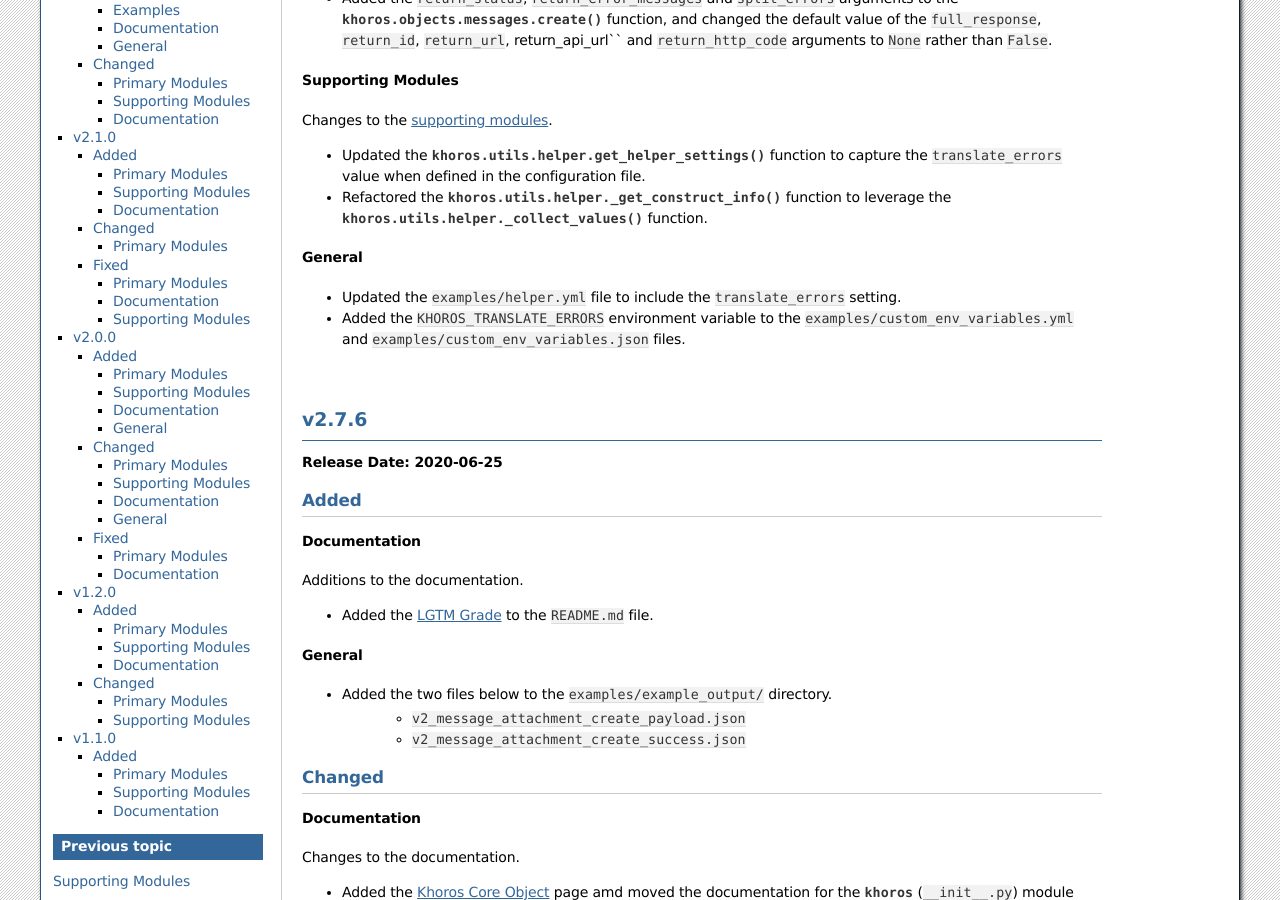
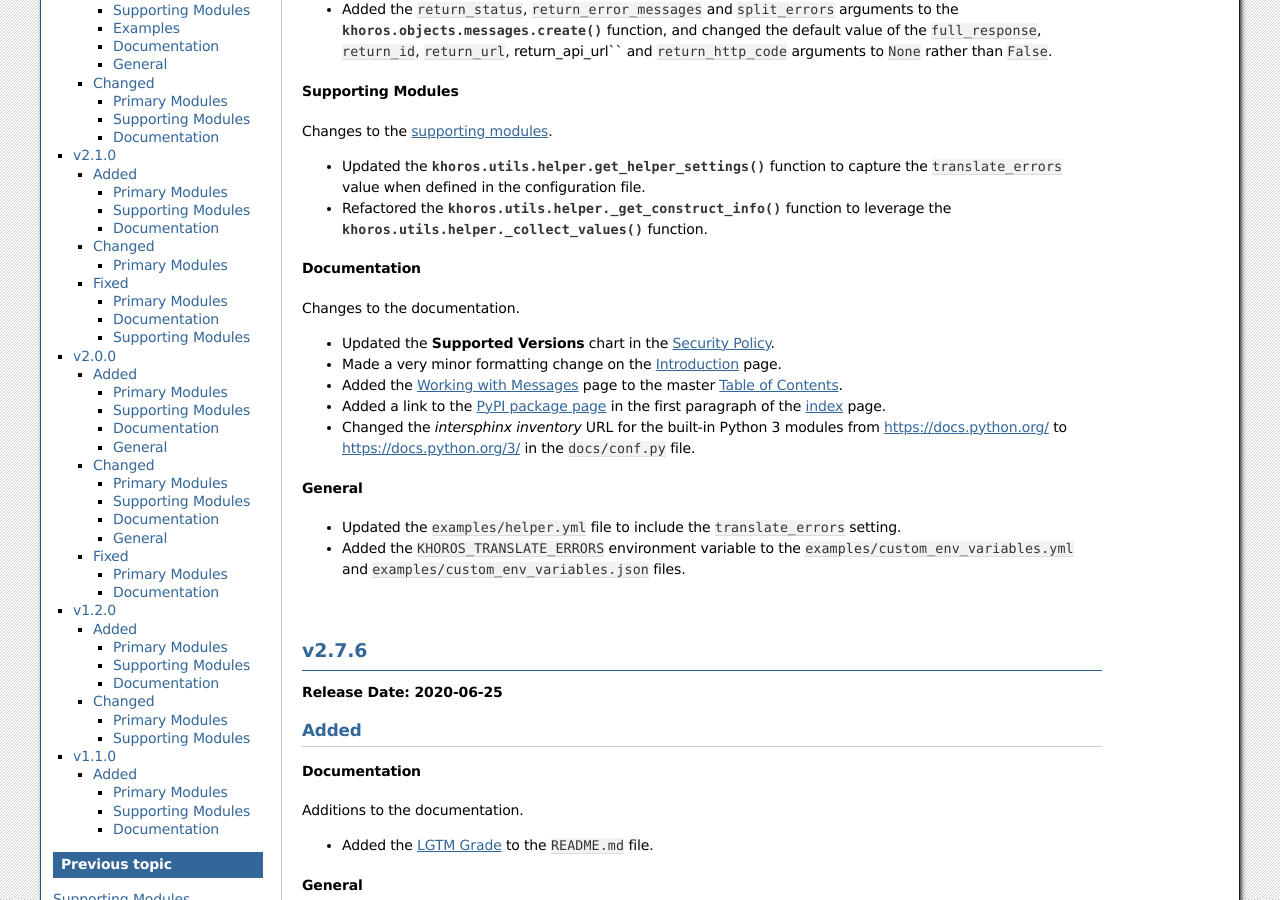
Before and after one commit to jeffshurtliff/khoros, a Sphinx documentation site: the page built from docs/changelog.rst, in a window 1280 px wide and 900 px high, scrolled down 2231 px. Built offline with Sphinx 7.4.7, drawn with Linux system fonts in a browser that asks for light colours; some of the changed text lies outside the part shown.

Commit message:
Made documentation changes relating to v2.8.0. See changelog for details.

```diff
--- a/docs/changelog.rst
+++ b/docs/changelog.rst
@@ -25,7 +25,7 @@
 * Added the following functions within the :py:mod:`khoros.objects.messages` module:
     * :py:func:`khoros.objects.messages.update`
     * :py:func:`khoros.objects.messages.is_read_only`
-    * * :py:func:`khoros.objects.messages.set_read_only`
+    * :py:func:`khoros.objects.messages.set_read_only`
     * :py:func:`khoros.objects.messages._verify_message_id`
     * :py:func:`khoros.objects.messages._add_moderation_status_to_payload`
 * Added the new :py:mod:`khoros.objects.tags` module with the following functions:
@@ -73,7 +73,10 @@
 * Added the :py:mod:`khoros.errors.translations` module to the :doc:`supporting-modules` page.
 * Added the :py:mod:`khoros.utils.tests.test_tags` module to the :doc:`supporting-modules` page.
 * Added a reference to the ``KHOROS_TRANSLATE_ERRORS`` environment variable and added a new
-  **Roadmap** section to both the :doc:`introduction` page and the ``README.md`` file.
+  :ref:`Roadmap <introduction:Roadmap>` section to both the :doc:`introduction` page and the
+  ``README.md`` file.
+* Created the currently in-progress :doc:`messages` page, per Enhancement
+  `#1 <https://github.com/jeffshurtliff/khoros/issues/1>`_.
 
 General
 -------
@@ -119,6 +122,20 @@
   ``translate_errors`` value when defined in the configuration file.
 * Refactored the :py:func:`khoros.utils.helper._get_construct_info` function to leverage the
   :py:func:`khoros.utils.helper._collect_values` function.
+
+Documentation
+-------------
+Changes to the documentation.
+
+* Updated the **Supported Versions** chart in the
+  `Security Policy <https://github.com/jeffshurtliff/khoros/security/policy>`_.
+* Made a very minor formatting change on the :doc:`introduction` page.
+* Added the :doc:`messages` page to the master :ref:`index:Table of Contents`.
+* Added a link to the `PyPI package page <https://pypi.org/project/khoros>`_
+  in the first paragraph of the :doc:`index <index>` page.
+* Changed the *intersphinx inventory* URL for the built-in Python 3 modules from
+  `<https://docs.python.org/>`_ to `<https://docs.python.org/3/>`_ in the
+  ``docs/conf.py`` file.
 
 General
 -------
--- a/docs/conf.py
+++ b/docs/conf.py
@@ -194,7 +194,7 @@
 # -- Options for intersphinx extension ---------------------------------------
 
 # Example configuration for intersphinx: refer to the Python standard library.
-intersphinx_mapping = {'https://docs.python.org/': None}
+intersphinx_mapping = {'https://docs.python.org/3/': None}
 
 # -- Options for todo extension ----------------------------------------------
 
--- a/docs/index.rst
+++ b/docs/index.rst
@@ -1,7 +1,8 @@
 ###############################
 Khoros Community Python Library
 ###############################
-Welcome to the official documentation for the Khoros Community Python Library.
+Welcome to the official documentation for the
+`Khoros Community Python library <https://pypi.org/project/khoros>`_.
 
 *****************
 Table of Contents
@@ -10,6 +11,7 @@
 .. toctree::
 
    introduction
+   messages
    boards
    group-hubs
    core-object-methods
--- a/docs/introduction.rst
+++ b/docs/introduction.rst
@@ -56,7 +57,7 @@
 
 |
 
-Importing the Package
+Importing the package
 =====================
 Rather than importing the base package, it is recommended that you import the primary :py:class:`khoros.Khoros`
 class using the syntax below.
```
Also changed, not shown: other parts of docs/changelog.rst (+2 -2 lines), other parts of docs/introduction.rst (+2 -1 lines), docs/messages.rst (+42 -57 lines).
